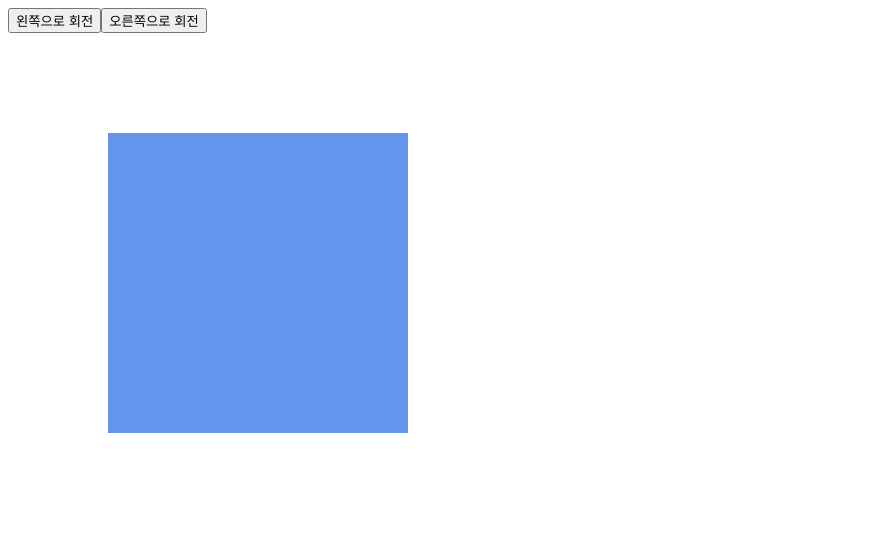
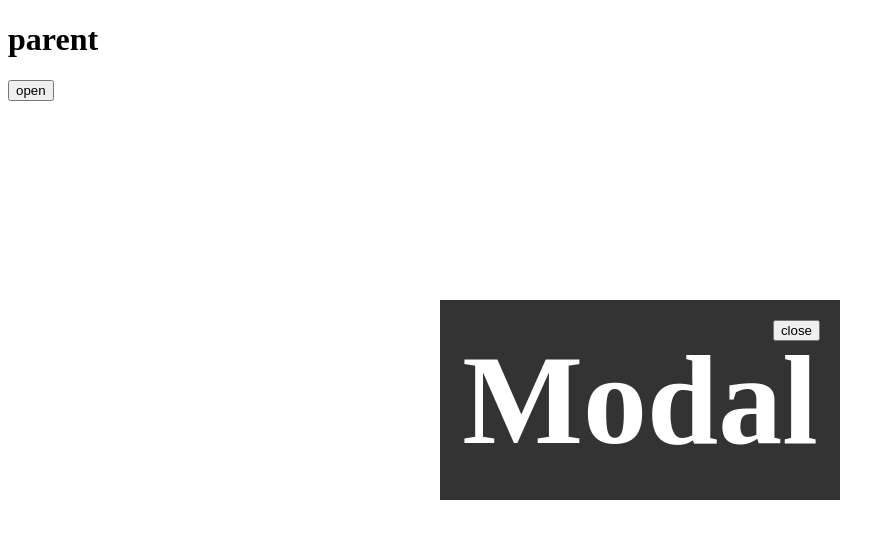
Before and after one commit to yuna-c/React-tutorial, a React (Create React App) app: page / in a window 1280 px wide. Shown: the top 538 px of the page, without its empty margins (0-895 px from the left). Built offline with nearby package versions, Linux system fonts and the light colour scheme.

Commit message:
1123 Modal2 scss

```diff
--- a/src/App.jsx
+++ b/src/App.jsx
@@ -1,21 +1,11 @@
-import { useState } from 'react';
-import './App.scss';
-
-/*
-	state관련 주의사항
-	1. state값 변경시 해당값을 무조건 다음 렌더링 사이클에 반영됨
-	2. 위의 특성에 기인하여 특정 숫자값을 증감시킬 때 후위 증감연산자 사용 지양
-*/
+import Modal from './modal2/Modal';
 
 export default function App() {
-	console.log('render');
-	const [Index, setIndex] = useState(0);
 	return (
 		<>
-			{/* 물리적인 적용 방법 */}
-			<button onClick={() => setIndex(Index - 1)}>왼쪽으로 회전</button>
-			<button onClick={() => setIndex(Index + 1)}>오른쪽으로 회전</button>
-			<div className='box' style={{ transform: `rotate(${45 * Index}deg)` }}></div>
+			<h1>parent</h1>
+			<button>open</button>
+			<Modal />
 		</>
 	);
 }
--- a/src/App.scss
+++ /dev/null
@@ -1,7 +0,0 @@
-.box {
-	width: 300px;
-	height: 300px;
-	margin: 100px;
-	background-color: cornflowerblue;
-	transition: 0.5s;
-}
--- /dev/null
+++ b/src/modal2/Modal.jsx
@@ -0,0 +1,10 @@
+import './Modal.scss';
+
+export default function Modal() {
+	return (
+		<div className='modal'>
+			<h1>Modal</h1>
+			<button>close</button>
+		</div>
+	);
+}
--- /dev/null
+++ b/src/modal2/Modal.scss
@@ -0,0 +1,21 @@
+.modal {
+	width: 400px;
+	height: 200px;
+	background-color: #333;
+	display: flex;
+	justify-content: center;
+	align-items: center;
+	font-size: 4rem;
+	color: #fff;
+	position: absolute;
+	top: 50%;
+	left: 50%;
+	margin-top: -100px;
+	margin-left: -200px;
+
+	button {
+		position: absolute;
+		top: 20px;
+		right: 20px;
+	}
+}
```
